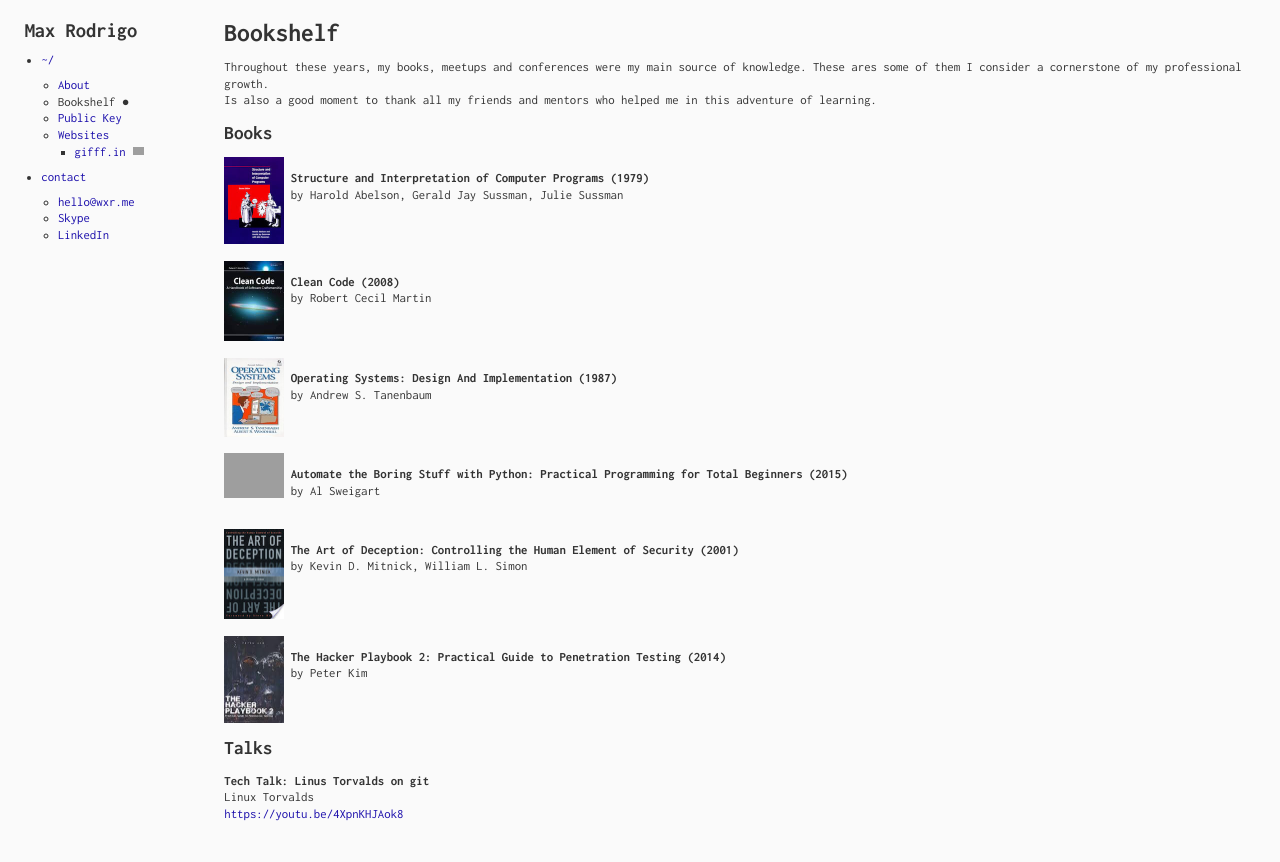
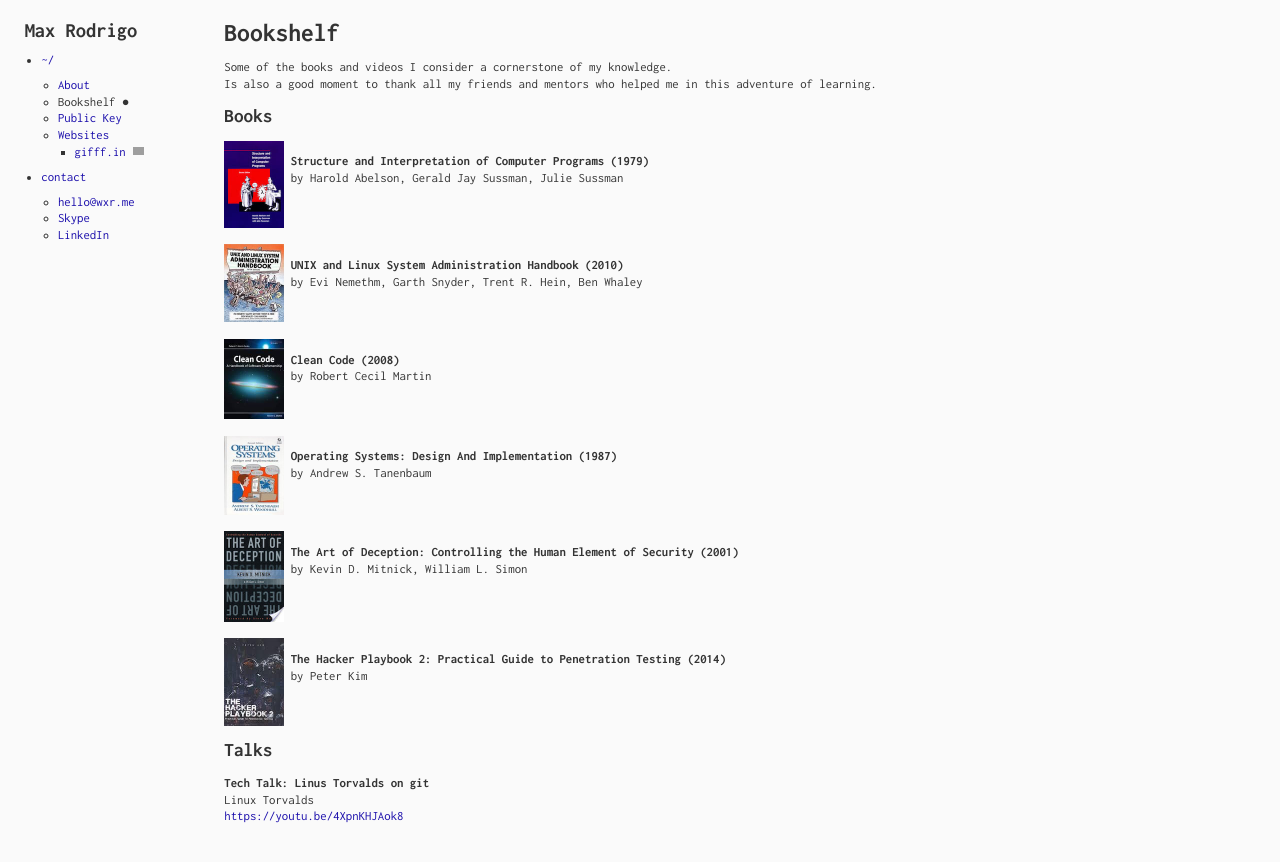
Before and after one commit to maxrodrigo/maxrodrigo.github.io, a Jekyll site: the page built from bookshelf.md, in a window 1280 px wide. Shown: the top 862 px of the page. Built offline with Jekyll 4.4.1, drawn with Linux system fonts in a browser that asks for light colours; grey boxes are pictures that could not be loaded.

Commit message:
Update bookshelf

```diff
--- a/_data/bookshelf.yml
+++ b/_data/bookshelf.yml
@@ -4,31 +4,26 @@
     author: "Harold Abelson, Gerald Jay Sussman, Julie Sussman"
     year: 1979
     cover: "/assets/image/book/structure-and-interpretation-of-computer-programs.jpg"
-
+  -
+    title: "UNIX and Linux System Administration Handbook"
+    author: "Evi Nemethm, Garth Snyder, Trent R. Hein, Ben Whaley"
+    year: 2010
+    cover: "/assets/image/book/unix-and-linux-administration-handbook.jpg"
   -
     title: "Clean Code"
     author: "Robert Cecil Martin"
     year: 2008
     cover: "/assets/image/book/clean-code.jpg"
-
   -
     title: "Operating Systems: Design And Implementation"
     author: "Andrew S. Tanenbaum"
     year: 1987
     cover: "/assets/image/book/operating-systems.jpg"
-
-  -
-    title: "Automate the Boring Stuff with Python: Practical Programming for Total Beginners"
-    author: "Al Sweigart"
-    year: 2015
-    cover: "/assets/image/book/automate-the-boring-stuff-with-python.png"
-
   -
     title: "The Art of Deception: Controlling the Human Element of Security"
     author: "Kevin D. Mitnick, William L. Simon"
     year: 2001
     cover: "/assets/image/book/the-art-of-deception.jpg"
-
   -
     title: "The Hacker Playbook 2: Practical Guide to Penetration Testing"
     author: "Peter Kim"
--- a/bookshelf.md
+++ b/bookshelf.md
@@ -4,5 +4,5 @@
 layout: default/bookshelf
 ---
 
-Throughout these years, my books, meetups and conferences were my main source of knowledge. These ares some of them I consider a cornerstone of my professional growth.
+Some of the books and videos I consider a cornerstone of my knowledge.
 Is also a good moment to thank all my friends and mentors who helped me in this adventure of learning.
```
